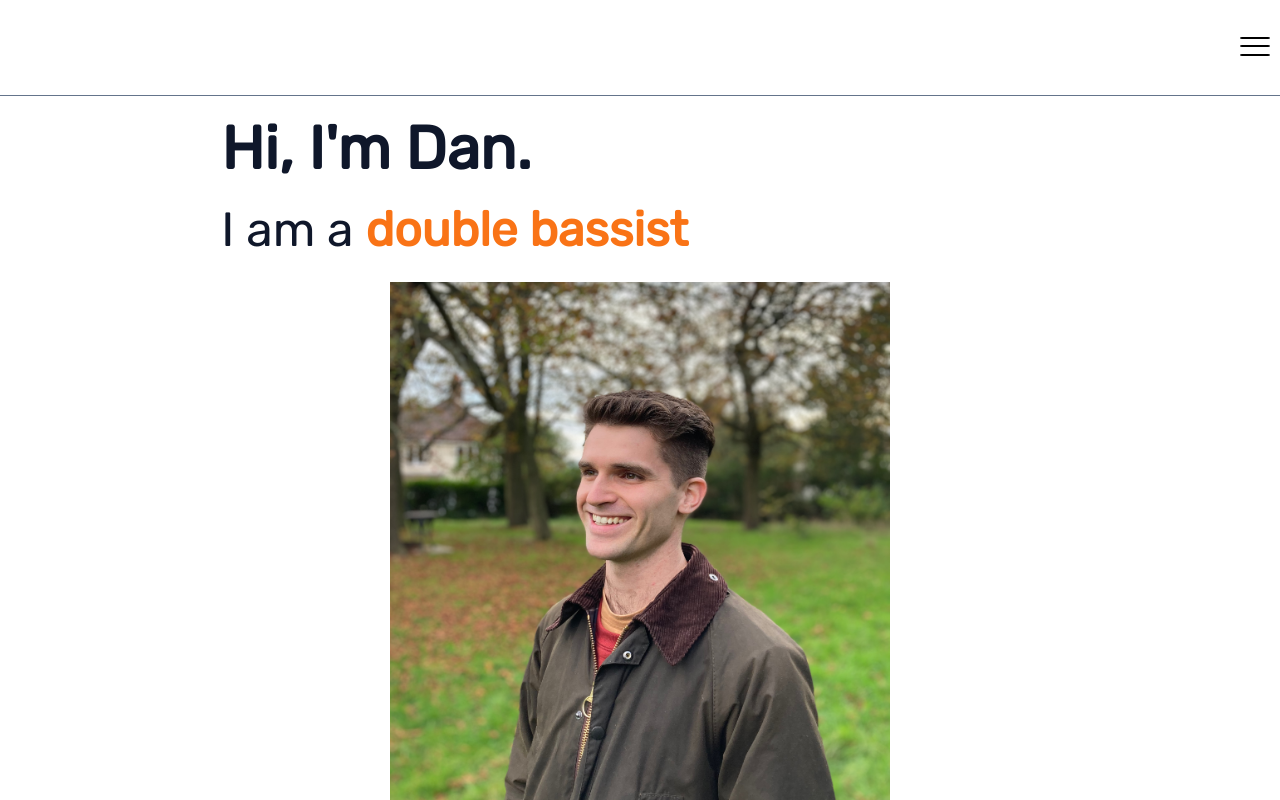
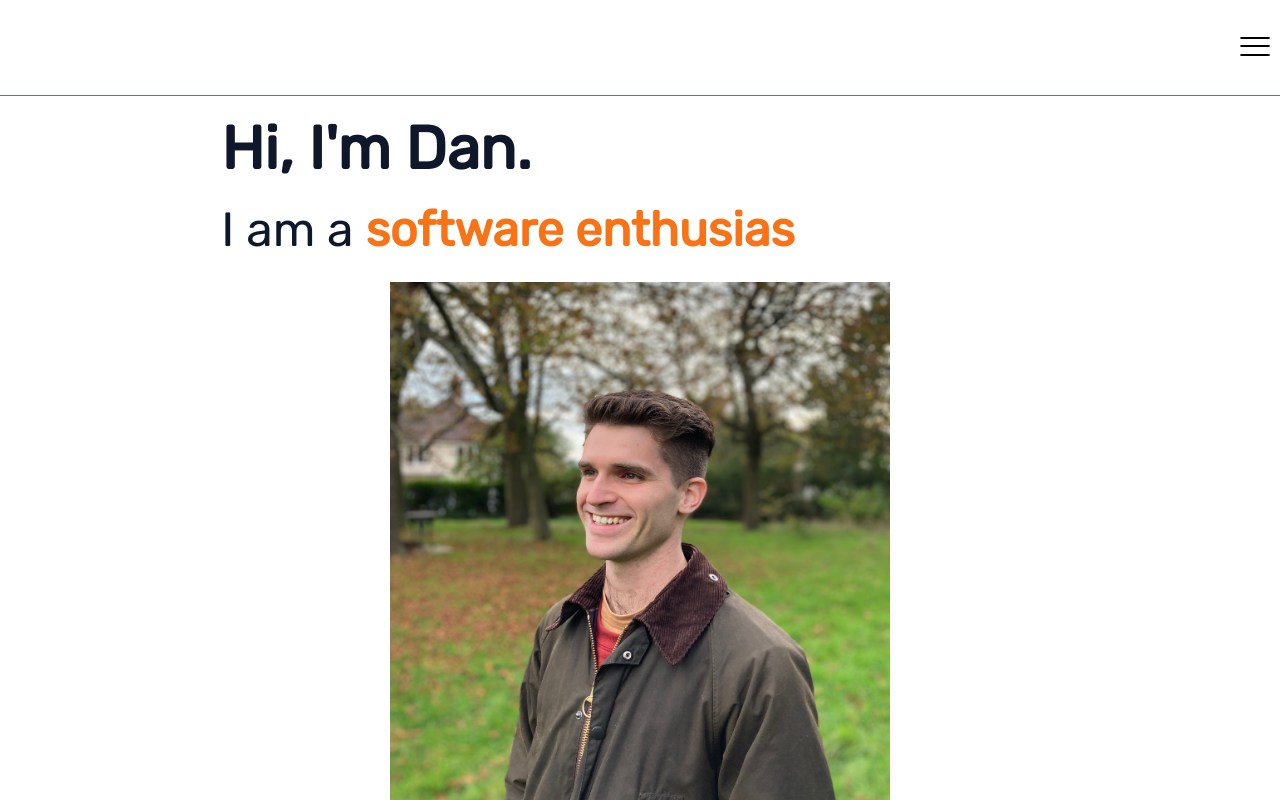
Before and after one commit to danmolloy/danmolloy.io, a Next.js app: page / in a window 1280 px wide. Shown: the top 800 px of the page. Built offline with nearby package versions, Linux system fonts and the light colour scheme.

Commit message:
edited home text

```diff
--- a/components/home.js
+++ b/components/home.js
@@ -2,7 +2,7 @@
 import { useEffect, useState } from 'react'
 import Image from 'next/image'
 
-const wordList = ['web developer', 'double bassist', 'squash player']
+const wordList = ['double bassist', 'software enthusiast', 'squash player']
 
 export default function Home() {
   const [word, setWord] = useState("")
```
